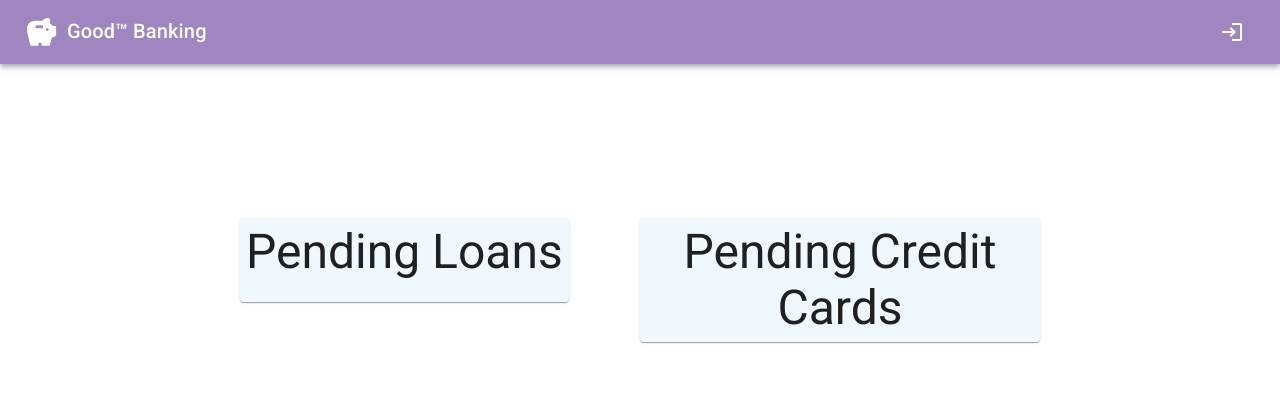
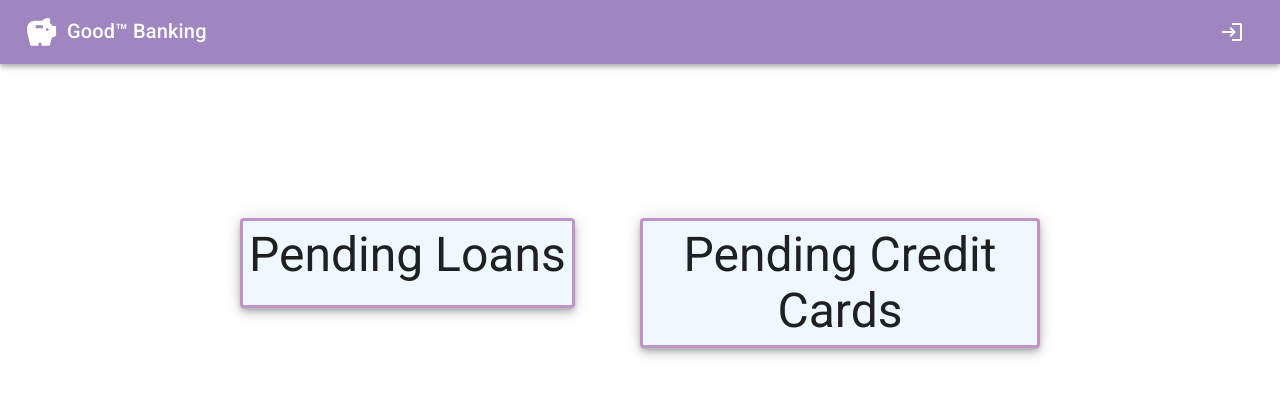
Before and after one commit to clairelist/GoodBank-Frontend, a React (Create React App) app: page /loan in a window 1280 px wide. Shown: the top 396 px of the page. Built offline with nearby package versions, Linux system fonts and the light colour scheme.

Commit message:
adjusting styling

```diff
--- a/src/components/loans/adminLoan.tsx
+++ b/src/components/loans/adminLoan.tsx
@@ -70,7 +70,10 @@ const AdminLoan = () => {
           maxWidth: '400px',
         }}
       >
-        <Paper sx={{ backgroundColor: '#f0f8ff' }}>
+        <Paper
+          sx={{ backgroundColor: '#f0f8ff', border: '3px solid #BE95C4' }}
+          elevation={6}
+        >
           <Typography
             variant="h3"
             sx={{
@@ -139,7 +142,10 @@ const AdminLoan = () => {
           maxWidth: '400px',
         }}
       >
-        <Paper sx={{ backgroundColor: '#f0f8ff' }}>
+        <Paper
+          sx={{ backgroundColor: '#f0f8ff', border: '3px solid #BE95C4' }}
+          elevation={6}
+        >
           <Typography
             variant="h3"
             style={{ textAlign: 'center', padding: '.375rem' }}
```
